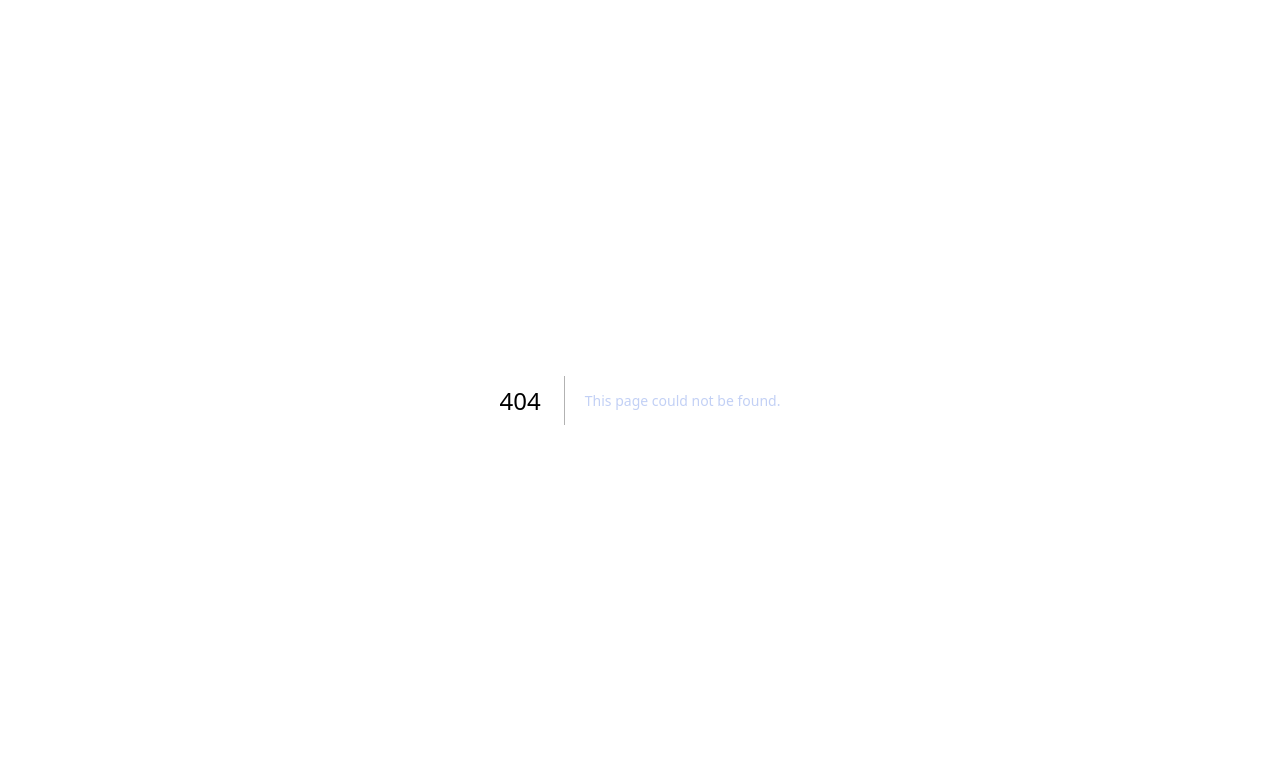
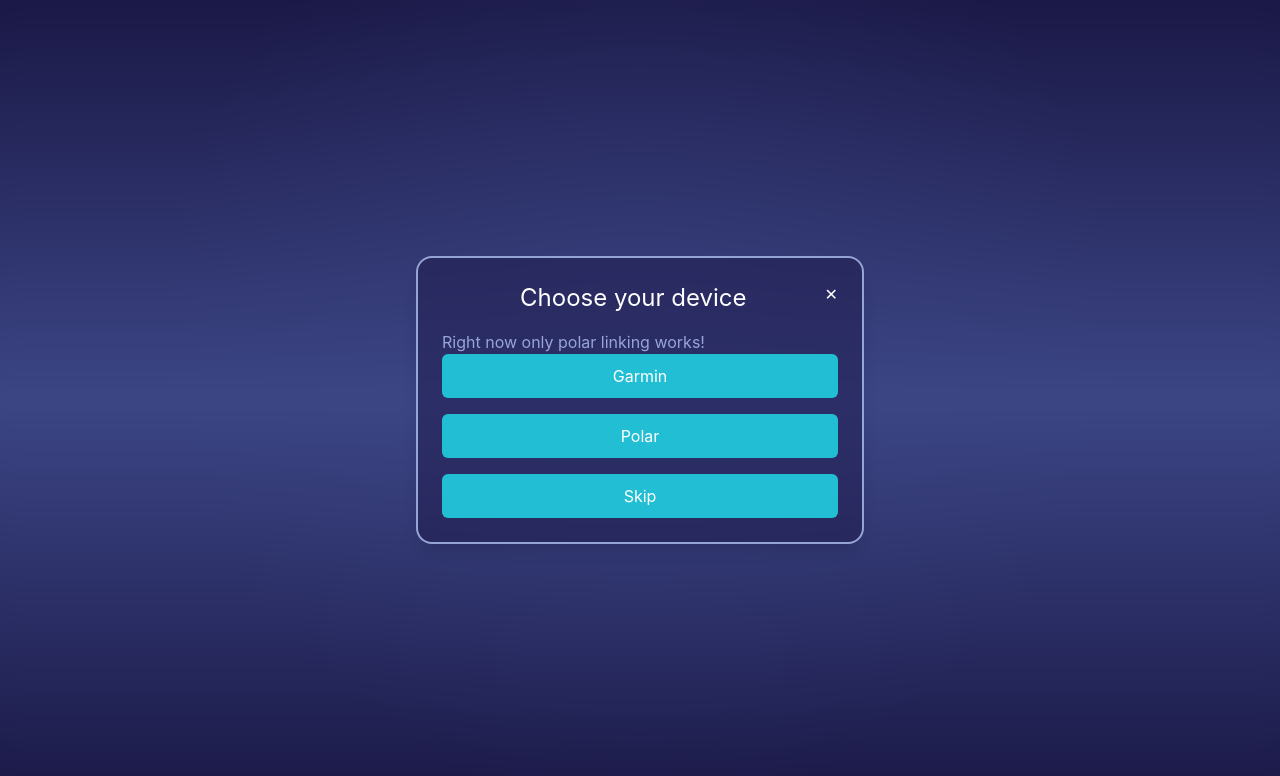
Before and after one commit to valttku/sote2035, a Next.js app in the folder client/: page /choose-service in a window 1280 px wide. Before the commit this address had no page. Shown: the top 776 px of the page. Built offline with nearby package versions, Linux system fonts and the light colour scheme.

Commit message:
user can choose polar as service provider after registration

```diff
--- a/client/src/app/choose-device/page.tsx
+++ /dev/null
@@ -1,41 +0,0 @@
-"use client";
-
-import Modal from "@/components/Modal";
-import { useRouter } from "next/navigation";
-
-export default function ChooseDevicePage() {
-  const router = useRouter();
-
-  function handleDeviceSelection() {
-    // Navigate to homepage (root page) after device selection
-    router.push("/");
-  }
-
-  return (
-    <main className="flex items-center justify-center min-h-screen">
-      <Modal onClose={() => router.back()}>
-        <h1 className="text-2xl mb-4 text-center">Choose your device</h1>
-        <div className="flex flex-col gap-4">
-          <button
-            className="button-style-blue w-full"
-            onClick={handleDeviceSelection}
-          >
-            Garmin
-          </button>
-          <button
-            className="button-style-blue w-full"
-            onClick={handleDeviceSelection}
-          >
-            Polar
-          </button>
-          <button
-            className="button-style-blue w-full"
-            onClick={handleDeviceSelection}
-          >
-            Skip
-          </button>
-        </div>
-      </Modal>
-    </main>
-  );
-}
--- /dev/null
+++ b/client/src/app/choose-service/page.tsx
@@ -0,0 +1,59 @@
+"use client";
+
+import Modal from "@/components/Modal";
+import { useRouter } from "next/navigation";
+
+export default function ChooseServicePage() {
+  const router = useRouter();
+
+  async function selectService(provider: string) {
+    try {
+      if (provider === "polar") {
+        // Go straight to Polar OAuth
+        window.location.href = "/api/v1/integrations/polar/connect";
+      } else if (provider === "skip") {
+        router.push("/");
+      } else {
+        alert("This provider is not supported yet");
+      }
+    } catch {
+      alert("Failed to connect to server");
+    }
+  }
+
+  // Modal cannot be closed without choosing a service
+  function closeModal() {
+    alert("Please choose a service to proceed.");
+  }
+
+  return (
+    <main className="flex items-center justify-center min-h-screen">
+      <Modal onClose={closeModal}>
+        <h1 className="text-2xl mb-4 text-center">Choose your device</h1>
+
+        <h2>Right now only polar linking works!</h2>
+
+        <div className="flex flex-col gap-4">
+          <button
+            className="button-style-blue w-full"
+            onClick={() => selectService("garmin")}
+          >
+            Garmin
+          </button>
+          <button
+            className="button-style-blue w-full"
+            onClick={() => selectService("polar")}
+          >
+            Polar
+          </button>
+          <button
+            className="button-style-blue w-full"
+            onClick={() => selectService("skip")}
+          >
+            Skip
+          </button>
+        </div>
+      </Modal>
+    </main>
+  );
+}
--- a/client/src/app/login/page.tsx
+++ b/client/src/app/login/page.tsx
@@ -43,10 +43,10 @@
           // Already registered → go straight to homepage
           router.push("/");
         } else {
-          // New user → go to choose-device page
+          // New user → go to choose-service page
           setShowRegister(false);
           setShowLogin(false);
-          router.push("/choose-device");
+          router.push("/choose-service");
         }
       } else {
         alert(data.error || "Something went wrong");
```
